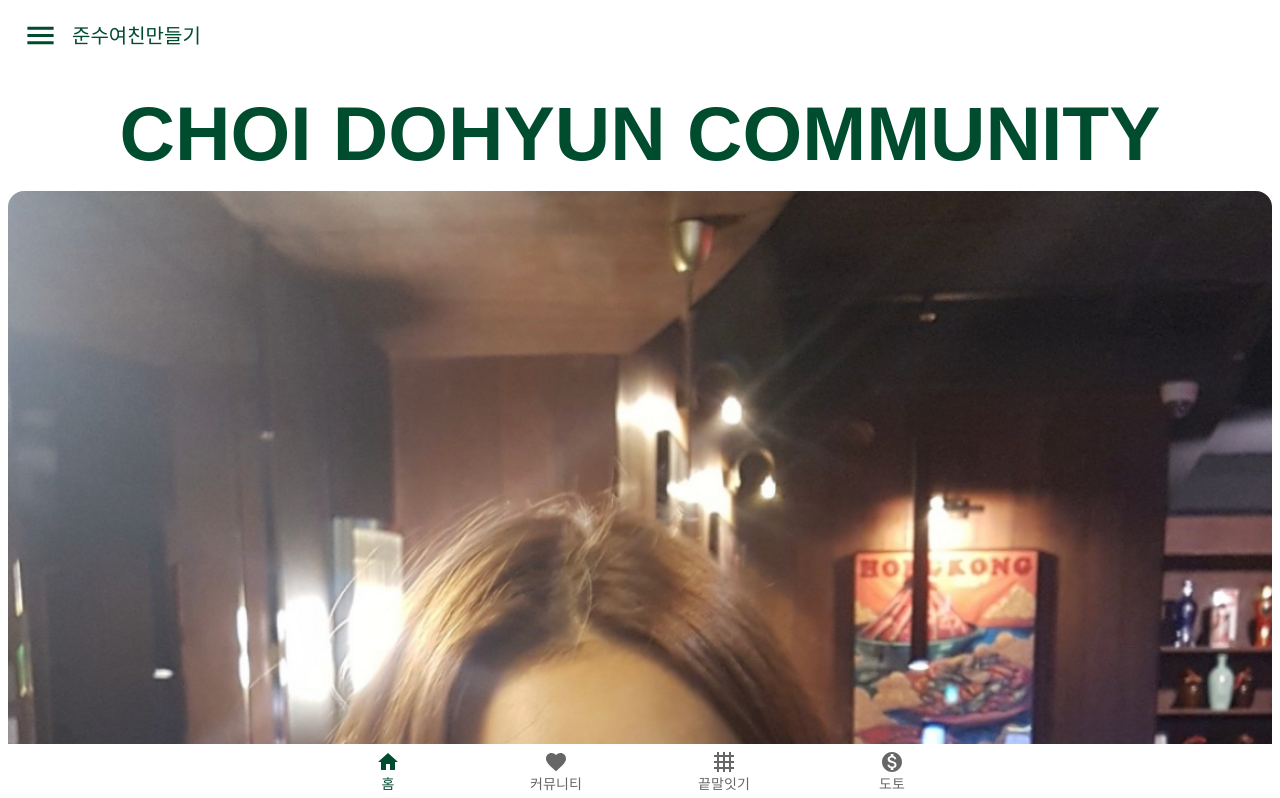
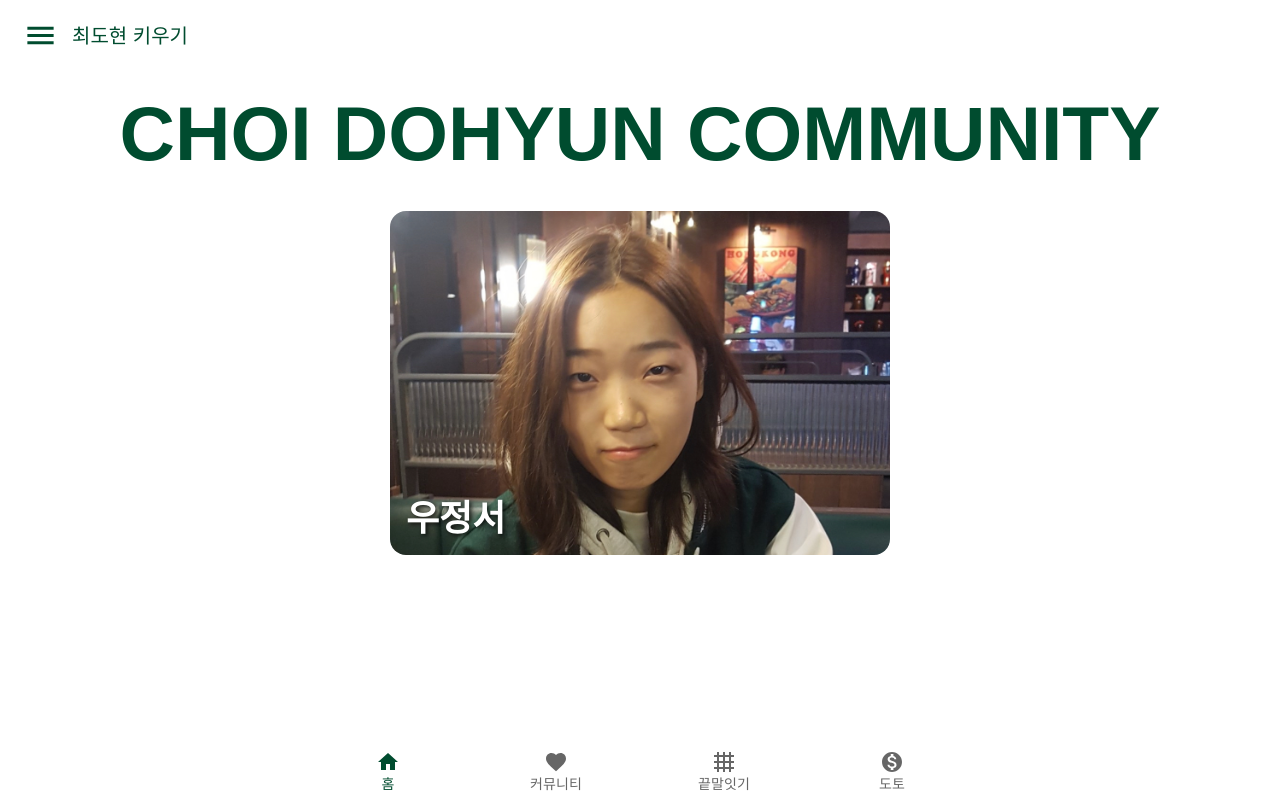
Before and after one commit to infochoido/test, a React (Create React App) app: page / in a window 1280 px wide. Shown: the top 798 px of the page. Built offline with nearby package versions, Linux system fonts and the light colour scheme; a web font is replaced by a local one.

Commit message:
크기조절

```diff
--- a/src/navbar.jsx
+++ b/src/navbar.jsx
@@ -88,7 +88,7 @@ export default function NavigationBar(){
     <div className='z-40 w-full h-14'>
     <div className='fixed flex items-center w-full pt-3 bg-white space-between'>
       <Drawer />
-      <Link to="/"><p className='text-xl'>준수여친만들기</p></Link>
+      <Link to="/"><p className='text-xl'>최도현 키우기</p></Link>
     </div>
     </div>
   )
--- a/src/pages/Home.jsx
+++ b/src/pages/Home.jsx
@@ -6,8 +6,13 @@ export default function Home() {
       <p style={{ fontSize: "6vw" }}>
         CHOI DOHYUN COMMUNITY
       </p>
-      <div className="relative overflow-hidden rounded-2xl">
-        <img src="/woo.jpg" alt="Woo" className="w-full h-auto" />
+      <div className="flex justify-center h-96">
+        <div className="relative overflow-hidden rounded-2xl max-w-[500px] w-full m-5">
+          <img
+            src="/woo.jpg"
+            alt="Woo"
+            className="object-cover w-full h-full"
+          />
           <p
             className="absolute bottom-0 m-4 text-4xl font-bold text-center text-white"
             style={{ textShadow: '2px 2px 4px rgba(0, 0, 0, 0.8)' }}
@@ -16,5 +21,6 @@ export default function Home() {
           </p>
         </div>
       </div>
+    </div>
   );
 }
```
Lines whose indentation alone changed are shown as unchanged.
